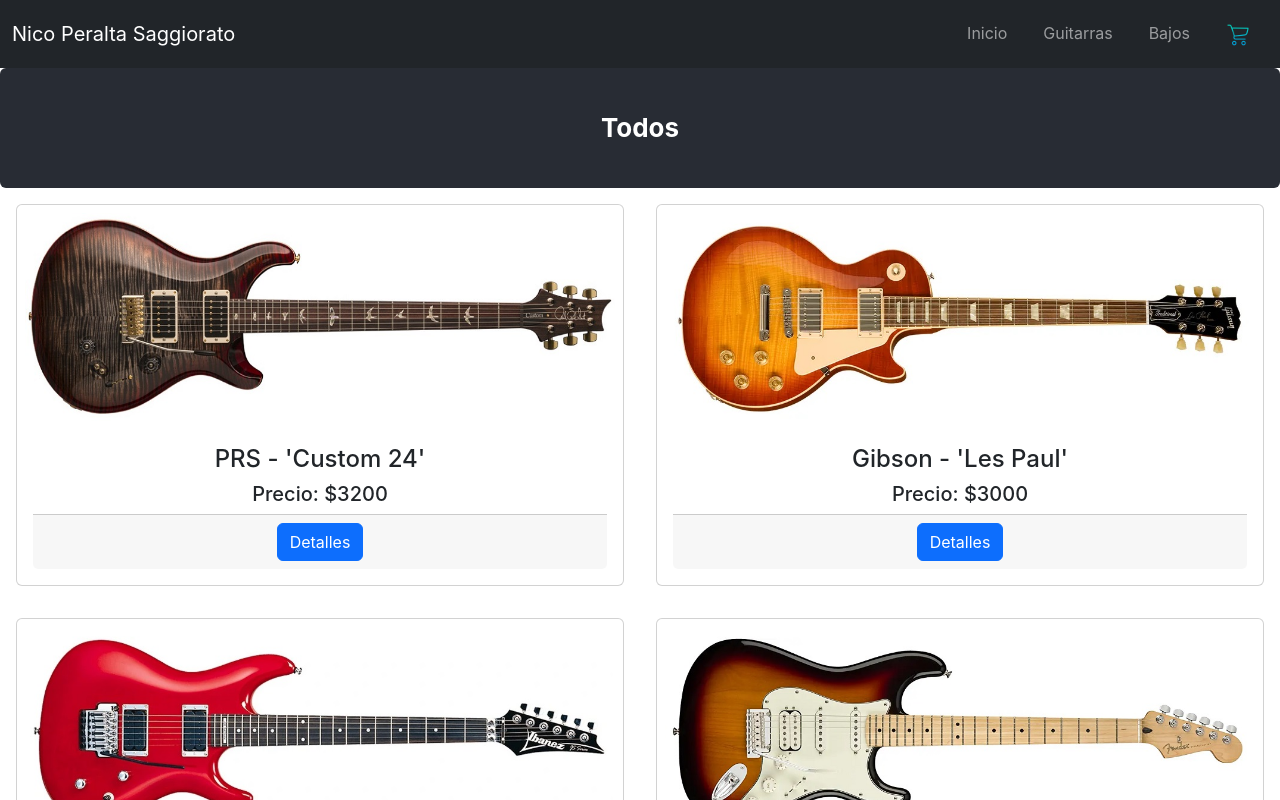
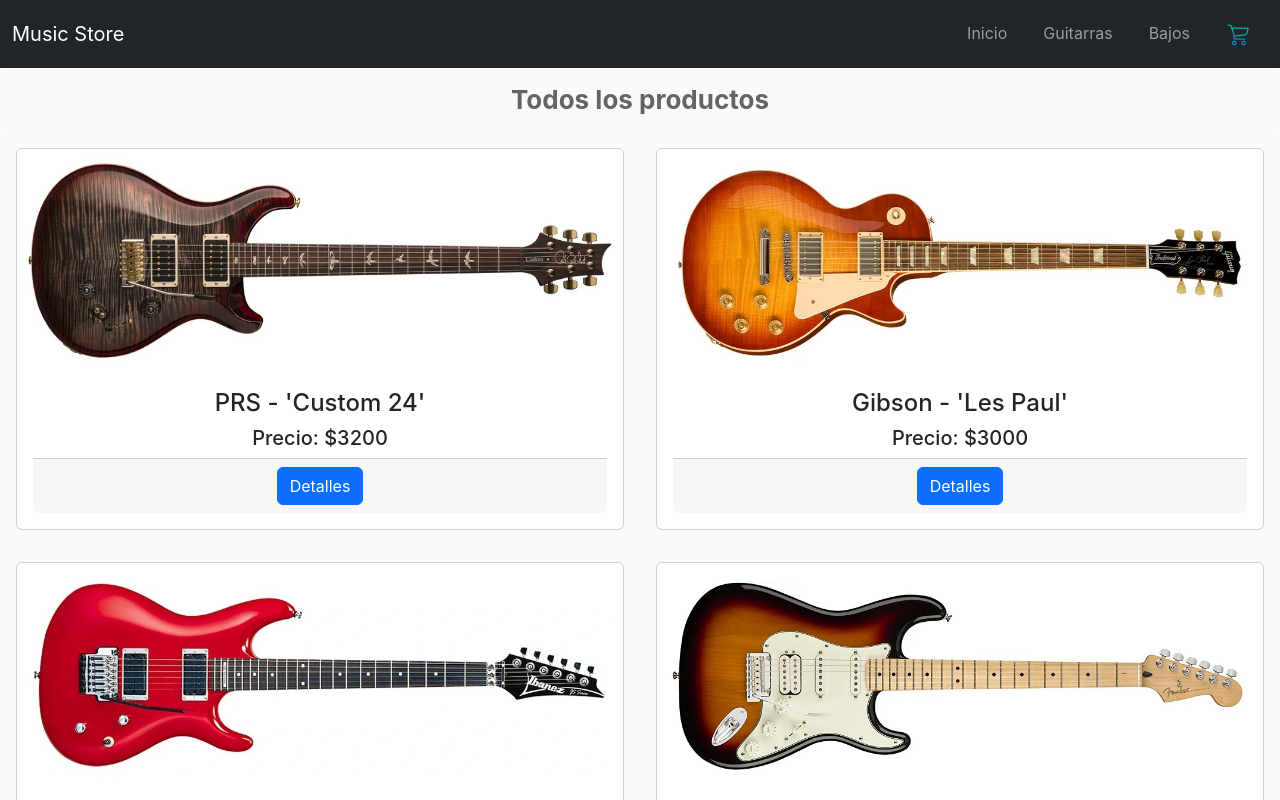
Before and after one commit to leopersag/-curso-37545-proyecto, a React (Create React App) app: page / in a window 1280 px wide. Shown: the top 800 px of the page. Built offline with nearby package versions, Linux system fonts and the light colour scheme.

Commit message:
Primera Entrega del Proyecto Final

```diff
--- a/src/App.js
+++ b/src/App.js
@@ -11,7 +11,7 @@ function App() {
   return (
         <div className="App">
           <BrowserRouter>
-            <Header nombre="Nico " apellido="Peralta Saggiorato" />
+            <Header nombre="Music " apellido="Store" />
             <Routes>
                 <Route exact path='/' element={<ItemListContainer />}/>
                 <Route exact path='/category/:id' element={<ItemListContainer />}/>
--- a/src/Estilos.css
+++ b/src/Estilos.css
@@ -14,14 +14,17 @@
 }
 
 .App-header {
-  background-color: #282c34;
-  min-height: 15vh;
+  background-color: #ebebf142;
+  min-height: 8vh;
   display: flex;
   flex-direction: column;
   align-items: center;
   justify-content: center;
   font-size: calc(10px + 2vmin);
-  color: white;
+  color: #646464;
+}
+.App-body {
+  background-color: #ebebf142;
 }
 
 .App-link {
--- a/src/components/ItemDetail.jsx
+++ b/src/components/ItemDetail.jsx
@@ -3,7 +3,7 @@ import ItemCount from "./ItemCount";
 
 const ItemDetail = (props) => {
     return(
-        <div className="card text-bg-light col-md-11 p-3">
+        <div className="card text-bg-light col-md-11 m-3">
             <div className="row g-0 align-items-center">
                 <div className="col-md-7">
                     <img className="img-fluid m-2" src={props.item.img} alt={props.item.nombre} />
--- a/src/components/ItemListContainer.jsx
+++ b/src/components/ItemListContainer.jsx
@@ -13,7 +13,7 @@ const ItemListContainer = (props) => {
     useEffect(()=>{
 
         let categoria = "";
-        id === "guitarras"? categoria ="Guitarras": id === "bajos"? categoria = "Bajos":categoria="Todos";
+        id === "guitarras"? categoria ="Guitarras": id === "bajos"? categoria = "Bajos":categoria="Todos los productos";
 
         const getProductos = new Promise ((resolve) => {
             setTimeout(()=>{
@@ -22,7 +22,7 @@ const ItemListContainer = (props) => {
         });
 
         getProductos.then((answer) => {
-            if (categoria==="Todos"){
+            if (categoria==="Todos los productos"){
                 SetItems(answer);
             } else {
                 const categoriaId = answer.filter(cat => cat.categoria ===categoria);
@@ -39,7 +39,7 @@ const ItemListContainer = (props) => {
                 <strong>{categoria}</strong>
             </ul>
 
-            <div className="d-flex flex-wrap justify-content-center">
+            <div className="d-flex flex-wrap justify-content-center App-body">
                 <ItemList items = {items} />
             </div>
 
--- a/src/components/productos.jsx
+++ b/src/components/productos.jsx
@@ -6,4 +6,5 @@ export const productos = [
     {id:5, categoria:"Guitarras", marca: "Jackson", nombre:"JS Dinky", precio: "1800", img: "../media/JS Dinky.jpg", stock: 2, descripcion: "Rápidas, mortales e increíbles, las guitarras Jackson JS Series dan un salto épico hacia adelante, lo que hace que sea más fácil que nunca obtener el clásico tono, apariencia y toque de Jackson a un precio asequible."},
     {id:6, categoria:"Bajos", marca: "Ibanez", nombre:"SR300", precio: "380", img: "../media/SR300.jpg", stock: 8, descripcion: "Durante 25 años, SR ha dado bajistas una alternativa moderna.Con su continua popularidad, Ibáñez está constantemente tratando de responder a las necesidades más amplias de una gran variedad de musicos, en una variedad de presupuestos.Pero no importan las especificaciones, el corazón es el mismo, SR continúa para excitar con su suavidad, cuello rápido, cuerpo ligero, y la electrónica perfectamente adaptada."},
     {id:7, categoria:"Bajos", marca: "Fender", nombre:"Jazz American", precio: "197", img: "../media/Jazz American.jpg", stock: 2, descripcion: "El American Professional II Jazz Bass® se basa en más de sesenta años de innovación, inspiración y evolución para satisfacer las demandas del bajista actual. Nuestro popular mástil delgado en 'C' ahora luce bordes de diapasón redondeados, un acabado satinado 'Super-Natural y un talón de mástil recién esculpido para una sensación sumamente cómoda y de fácil acceso al registro superior Las nuevas pastillas de bobina simple V-Mod II Jazz Bass son más articuladas que nunca al tiempo que brindan el golpe y la claridad por los que el Jazz Bass es conocido. El American Pro II Jazz Bass brinda familiaridad instantánea y versatilidad sónica que sentirás y escucharás de inmediato, con amplias mejoras que marcarán un nuevo estándar para los instrumentos profesionales "},
+    {id:8, categoria:"Bajos", marca: "Guilt", nombre:"TRBX200", precio: "436", img: "../media/TRBX200.jpg", stock: 2, descripcion: "Tú eres la base del sonido de tu banda. Los cimientos. La piedra angular. Por ello necesitas un instrumento diseñado y construido para ser el núcleo esencial de vuestra música. La serie TRBX combina un diseño avanzado, precisión de fabricación y artesanía tradicional para crear unos bajos que no se permiten ni una sola concesión en lo que a comodidad, sonido y durabilidad se refiere. Siempre está preparado cuando lo necesita"},
 ];
```
Also changed, not shown: public/media/TRBX200.jpg (added).
